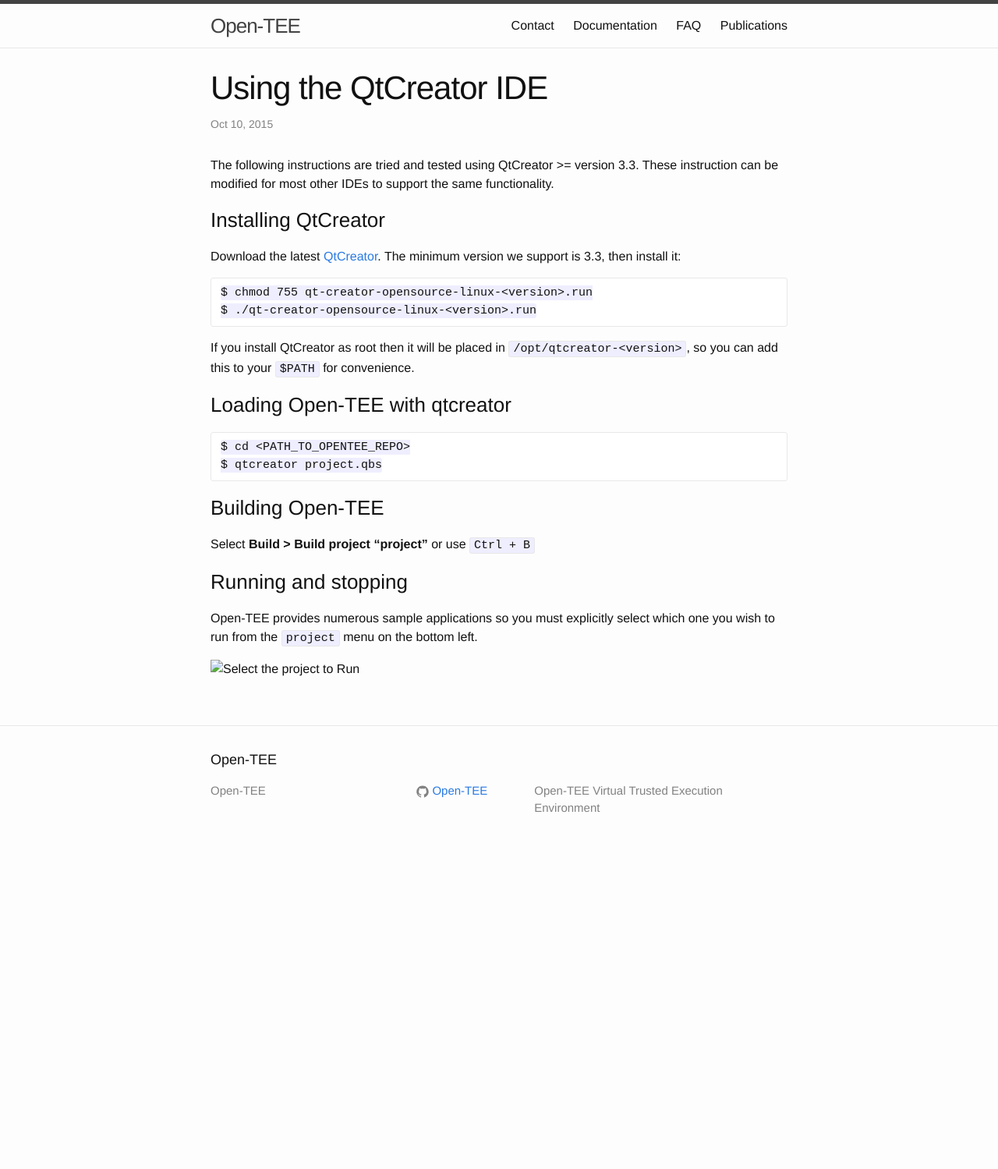
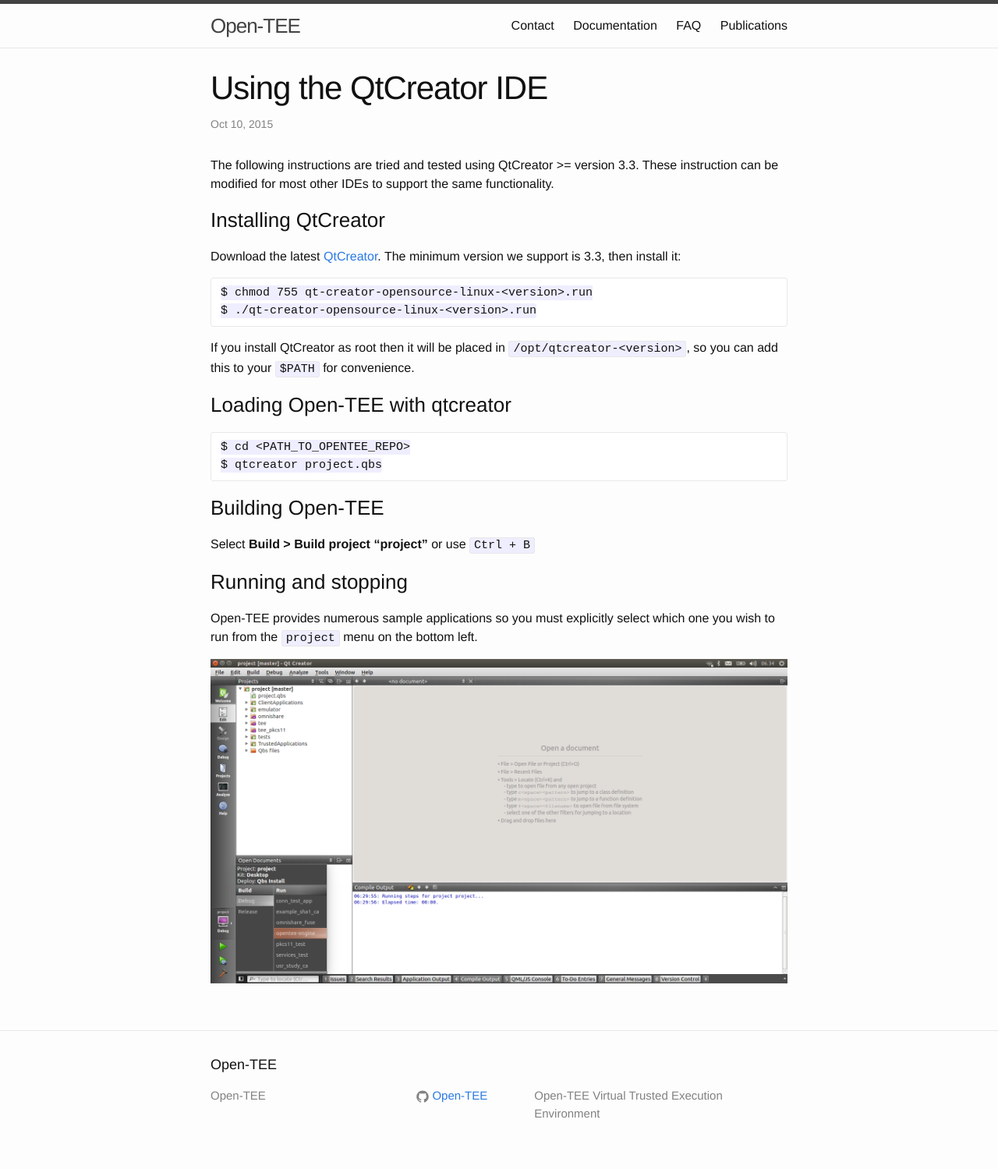
Before and after one commit to Open-TEE/Open-Tee.github.io, a Jekyll site: the page built from _posts/2015-10-10-qtcreator.md, in a window 1280 px wide. Shown: the whole page at 78% size. Built offline with Jekyll 4.4.1, drawn with Linux system fonts in a browser that asks for light colours; before the commit the page ends 1108 px from its top, so only the background shows below that.

Commit message:
Use abs path for images
Signed-off-by: Brian McGillion <brian.mcgillion@intel.com>

```diff
--- a/_posts/2015-10-10-qtcreator.md
+++ b/_posts/2015-10-10-qtcreator.md
@@ -29,4 +29,4 @@ Select **Build > Build project "project"** or use `Ctrl + B`
 
 Open-TEE provides numerous sample applications so you must explicitly select which one you wish to run from the `project` menu on the bottom left.
 
-![Select the project to Run](images/opentee_select_project.png)
+![Select the project to Run](http://open-tee.github.io/images/opentee_select_project.png)
```
